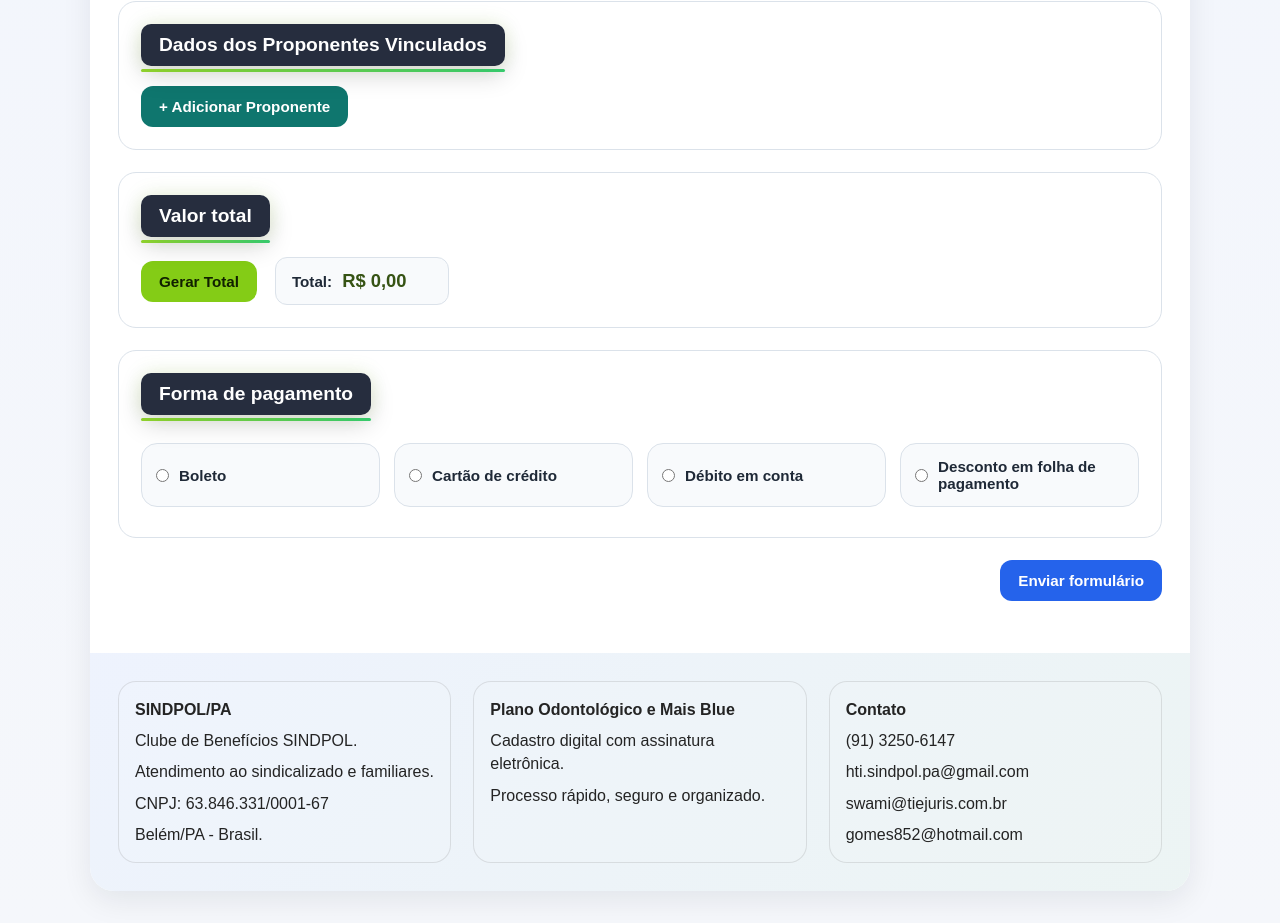
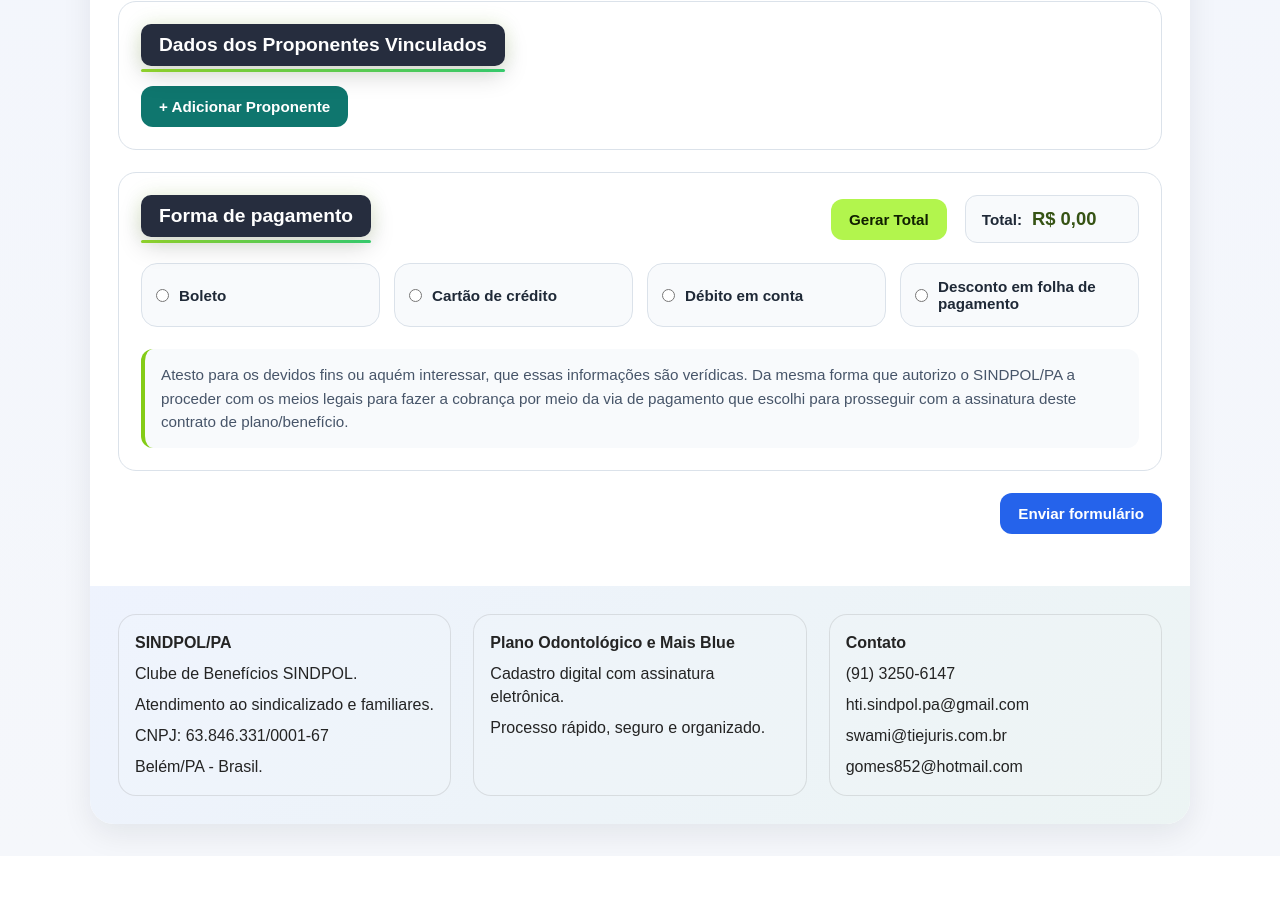
Before and after one commit to gomeserosiane/teste-sindpol, a website: page index.html in a window 1280 px wide. Shown: the part 2531-3454 px from the top of the page. After the commit the page ends 3387 px from the top, so only its background shows below. Drawn offline with Linux system fonts and the light colour scheme.

Commit message:
ajustes no projeto

```diff
--- a/css/responsivo.css
+++ b/css/responsivo.css
@@ -96,3 +96,10 @@
     grid-template-columns: 1fr;
   }
 }
+
+@media (max-width: 768px) {
+  .payment-title-row .percentage-box {
+    margin-left: 0;
+    justify-content: flex-start;
+  }
+}
--- a/css/style.css
+++ b/css/style.css
@@ -292,8 +292,7 @@ textarea:focus {
   pointer-events: none;
 }
 
-
-/* Valor total */
+/* Valor total dentro da forma de pagamento */
 .percentage-box {
   display: flex;
   align-items: center;
@@ -302,7 +301,7 @@ textarea:focus {
 }
 
 .btn-lime {
-  background: #84cc16;
+  background: #b2f54d;
   color: #102000;
 }
 
@@ -333,12 +332,37 @@ textarea:focus {
 }
 
 
+
+.payment-title-row {
+  align-items: flex-start;
+}
+
+.payment-title-row .percentage-box {
+  margin-left: auto;
+  justify-content: flex-end;
+}
+
+.payment-title-row h2 {
+  flex: 0 0 auto;
+}
+
 /* Forma de pagamento */
 .payment-options {
   display: grid;
   grid-template-columns: repeat(4, minmax(0, 1fr));
   gap: 14px;
   margin-top: 8px;
+}
+
+.payment-note {
+  margin: 14px 0 0;
+  padding: 14px 16px;
+  border-left: 4px solid #84cc16;
+  border-radius: 12px;
+  background: #f8fafc;
+  color: #475569;
+  font-size: 0.95rem;
+  line-height: 1.55;
 }
 
 .payment-card {
--- a/index.html
+++ b/index.html
@@ -243,8 +243,9 @@
             </button>
           </section>
 
-          <section class="form-section total-section">
-            <h2>Valor total</h2>
+          <section class="form-section payment-section">
+            <div class="section-title-row payment-title-row">
+              <h2>Forma de pagamento</h2>
               <div class="percentage-box">
                 <button class="btn btn-lime" id="gerarTotalBtn" type="button">
                   Gerar Total
@@ -254,11 +255,7 @@
                   <output id="valorTotal">R$ 0,00</output>
                 </div>
               </div>
-          </section>
-
-
-          <section class="form-section payment-section">
-            <h2>Forma de pagamento</h2>
+            </div>
             <div class="payment-options" role="radiogroup" aria-label="Forma de pagamento">
               <label class="payment-card">
                 <input type="radio" name="formaPagamento" value="boleto" />
@@ -366,6 +363,14 @@
                 </div>
               </div>
             </div>
+
+            <p class="payment-note">
+              Atesto para os devidos fins ou aquém interessar, que essas informações são verídicas.
+              Da mesma forma que autorizo o SINDPOL/PA a proceder com os meios legais para fazer a cobrança
+              por meio da via de pagamento que escolhi para prosseguir com a assinatura deste contrato de
+              plano/benefício.
+            </p>
+
           </section>
           <section class="form-actions">
             <button class="btn btn-primary submit-btn" type="submit">
```
Also changed, not shown: 1 other file. Lines whose indentation alone changed are shown as unchanged.
